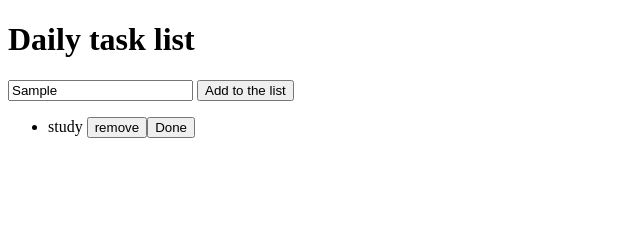
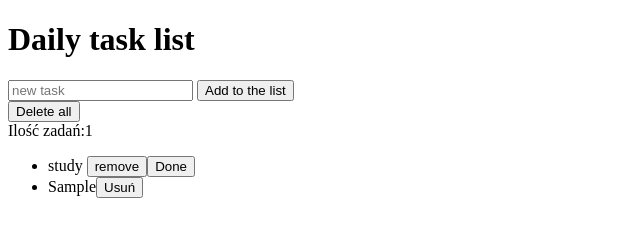
Before and after one commit to MayaSalkiewicz/to-do-list, a plain HTML site: page index.html in a window 1280 px wide. Both pictures are taken after typing "Sample" into the empty fields and a click on the button "Add to the list". Shown: the whole page, without its empty margins (0-640 px from the left). Drawn offline with Linux system fonts and the light colour scheme.

Commit message:
adding and removing tasks

```diff
--- a/index.html
+++ b/index.html
@@ -10,10 +10,12 @@
   <body>
     <div class="container">
       <h1>Daily task list</h1>
-      <div>
+      <form action="">
         <input type="text" placeholder="new task" />
         <button class="add">Add to the list</button>
-      </div>
+      </form>
+      <button class="delete-all">Delete all</button>
+      <div>Ilość zadań:<span></span></div>
       <ul>
         <li>
           study <button class="remove">remove</button
--- a/script.js
+++ b/script.js
@@ -0,0 +1,34 @@
+const form = document.querySelector("form");
+const addButton = document.querySelector(".add");
+const input = document.querySelector("input");
+const taskList = document.querySelector("ul");
+const allTasks = document.getElementsByClassName("task");
+const taskNumber = document.querySelector("div span");
+const deleteAll = document.querySelector(".delete-all");
+
+const removeTask = (e) => {
+  e.target.parentNode.remove();
+  taskNumber.textContent = allTasks.length;
+};
+
+const addNewTask = (e) => {
+  e.preventDefault();
+  const newTask = input.value;
+  const task = document.createElement("li");
+  task.className = "task";
+  task.innerHTML = newTask + "<button>Usuń</button>";
+
+  taskList.appendChild(task);
+  input.value = "";
+  taskNumber.textContent = allTasks.length;
+  task.addEventListener("click", removeTask);
+};
+
+form.addEventListener("submit", addNewTask);
+
+const removeAll = () => {
+  taskList.textContent = "";
+  taskNumber.textContent = 0;
+};
+
+deleteAll.addEventListener("click", removeAll);
```
